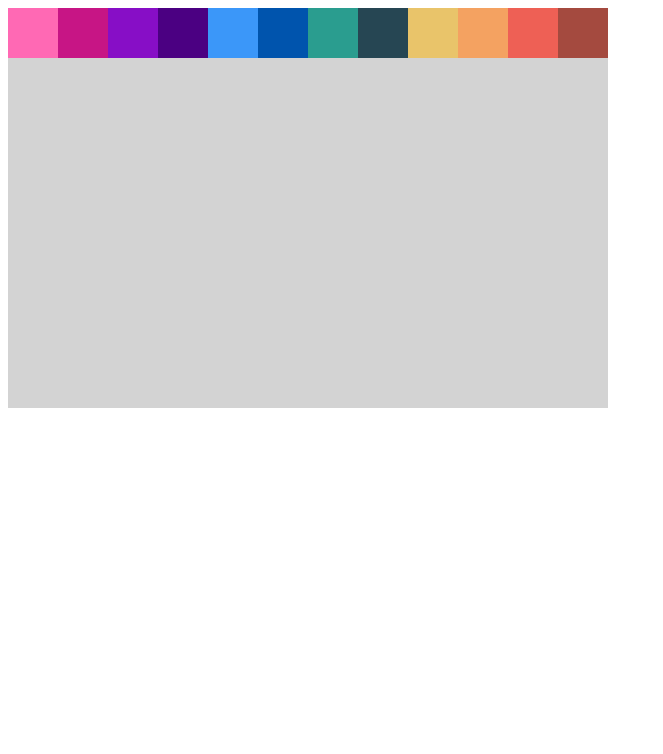
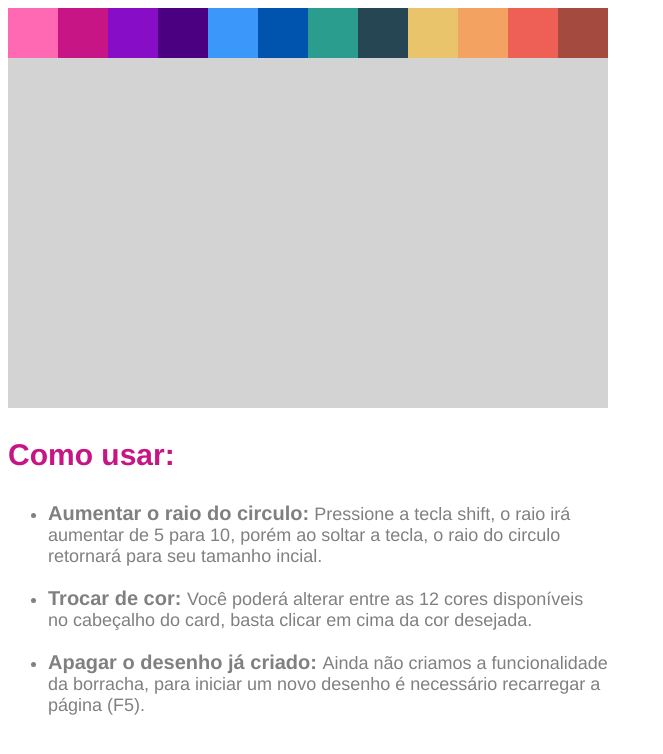
Before and after one commit to BrunadeCarvalho/Desenhando-com-HTML, a plain HTML site: page index.html in a window 1280 px wide. Shown: the whole page, without its empty margins (0-663 px from the left). Drawn offline with Linux system fonts and the light colour scheme.

Commit message:
FEAT: Aumento do raio do circulo ao pressionar a tecla shift e inserção de um manual para o usuário

```diff
--- a/index.html
+++ b/index.html
@@ -1,8 +1,12 @@
 <meta charset="UTF-8">
+<link rel="stylesheet" type="text/css" href="/style.css">
 
 <canvas width="600" height="400"></canvas>
 
 <script>
+
+    var cores = document.querySelector('input');
+
 
     function desenhaQuadrado(x, y, tamanho, cor) {
 
@@ -13,12 +17,13 @@
 
     function desenhaCirculo(x, y, raio, cor) {
 
-        pincel.fillStyle = cor;
+        pincel.fillStyle = cor
         pincel.beginPath();
         pincel.arc(x, y, raio, 0, 2 * 3.14);
         pincel.fill();
 
     }
+
 
     function desenhaPaletaDeCores() {
 
@@ -43,9 +48,15 @@
         var y = evento.pageY - tela.offsetTop;
 
         if(desenha) {
-
             desenhaCirculo(x, y, 5, corAtual);
         }
+
+        if(evento.shiftKey && evento.altKey){
+            alert("Pressionar uma tecla de cada vez.")
+        }else if(evento.shiftKey){
+            desenhaCirculo(x, y, 10, corAtual);
+        }
+
     }
 
     function habilitaDesenhar() {
@@ -123,3 +134,16 @@
     tela.onclick = selecionaCor
 
 </script>
+
+<h3 class="titulo">Como usar:</h3>
+<div class="paragrafo">
+    <ul>
+        <li><span>Aumentar o raio do circulo:</span> Pressione a tecla shift, o raio irá aumentar de 5 para 10,
+            porém ao soltar a tecla, o raio do circulo retornará para seu tamanho incial.</li>
+        <li><span>Trocar de cor: </span> Você poderá alterar entre as 12 cores disponíveis no cabeçalho do card,
+            basta clicar em cima da cor desejada.</li>
+        <li><span>Apagar o desenho já criado: </span> Ainda não criamos a funcionalidade da borracha, para iniciar
+        um novo desenho é necessário recarregar a página (F5).</li>
+
+    </ul>
+</div>
--- /dev/null
+++ b/style.css
@@ -0,0 +1,24 @@
+.titulo{
+    font-family: 'Franklin Gothic Medium', 'Arial Narrow', Arial, sans-serif;
+    color: mediumvioletred;
+    font-size: 30px;
+}
+
+.paragrafo{
+    width: 600px;
+}
+
+ul{
+    font-family: 'Franklin Gothic Medium', 'Arial Narrow', Arial, sans-serif;
+    font-size: 18px;
+    color: gray;
+}
+
+span{
+    font-weight: bolder;
+    font-size: 20px;
+}
+
+li{
+    margin-bottom: 20px;
+}
```
